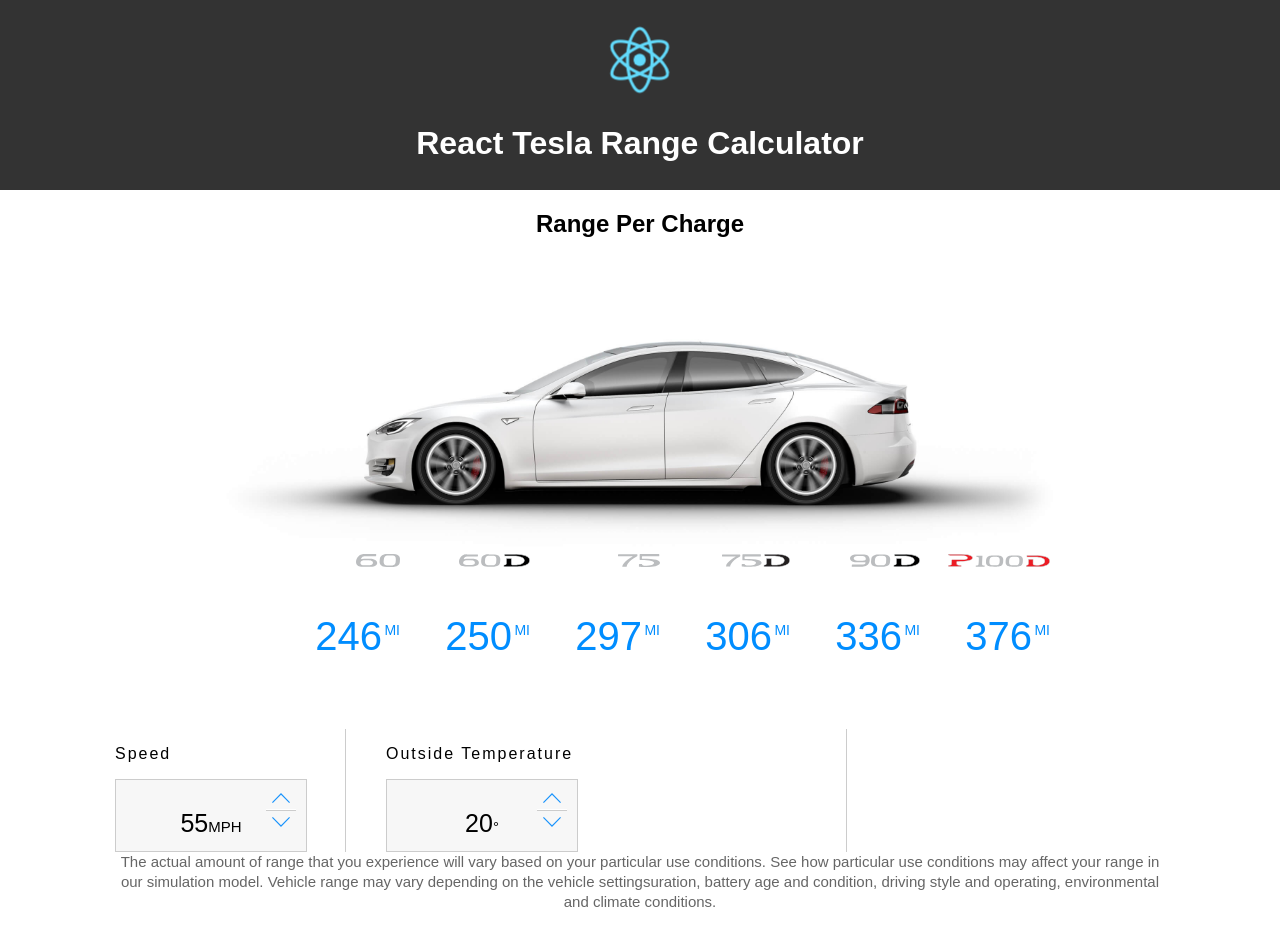
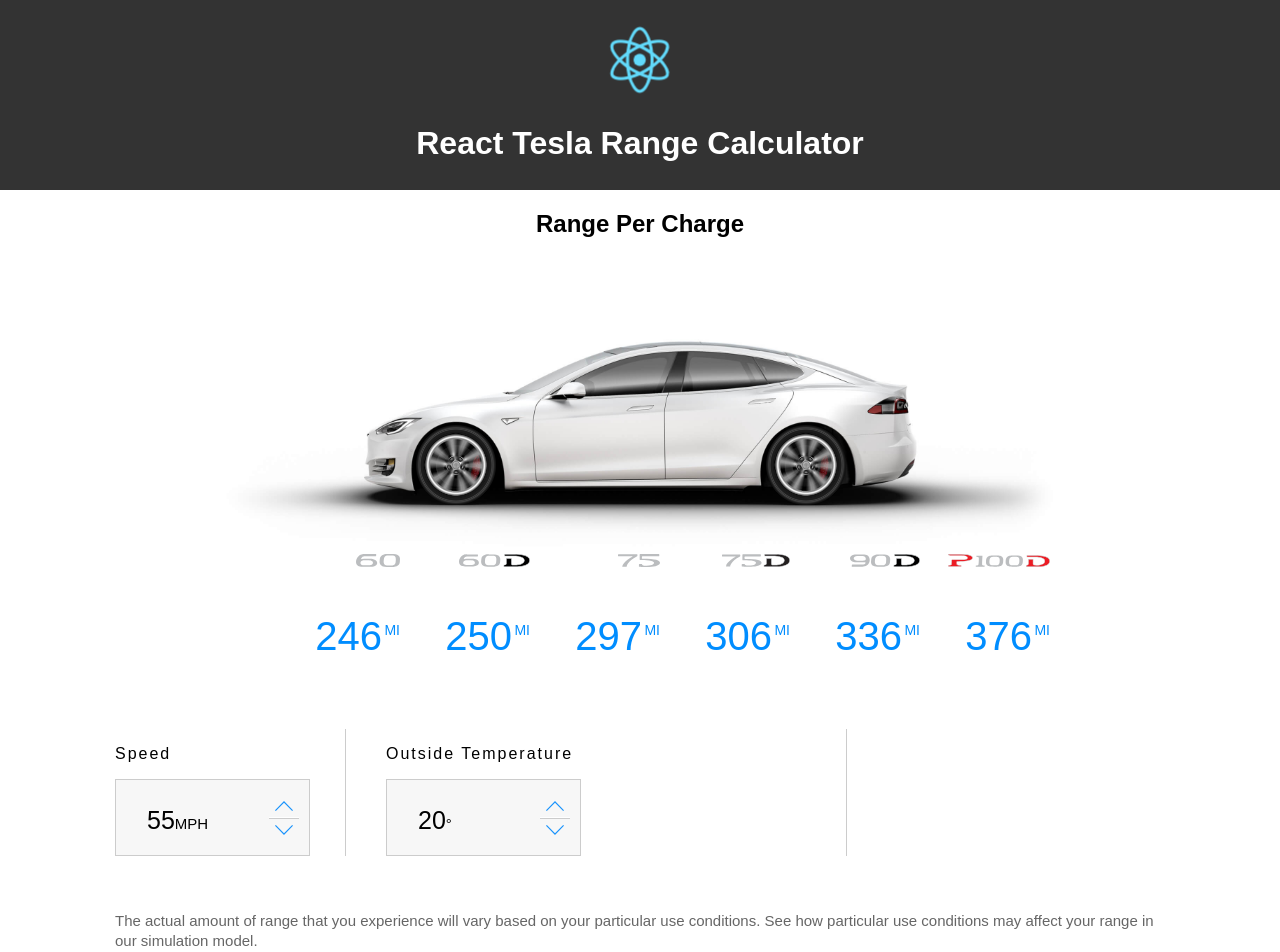
Before and after one commit to desmondcain/react-tesla-range-calculator, a React (Create React App) app: page / in a window 1280 px wide. Shown: the top 952 px of the page. Built offline with nearby package versions, Linux system fonts and the light colour scheme.

Commit message:
Tweaking more styles

```diff
--- a/src/App.scss
+++ b/src/App.scss
@@ -1,6 +1,4 @@
 .app {
-  text-align: center;
-
   .app-logo {
     animation: app-logo-spin infinite 20s linear;
     height: 80px;
@@ -8,19 +6,20 @@
 
   .app-header {
     background-color: #333;
+    color: white;
     height: 150px;
     padding: 20px;
-    color: white;
+    text-align: center;
   }
 
   .app-intro {
     font-size: large;
+    text-align: center;
   }
 
   .row {
-    clear: both;
-    content: "";
-    display: block;
+    display: flex;
+    width: 100%;
   }
 }
 
--- a/src/components/TeslaRange/TeslaCounter/TeslaCounter.scss
+++ b/src/components/TeslaRange/TeslaCounter/TeslaCounter.scss
@@ -5,7 +5,6 @@
   &-title {
     font-size: 16px;
     letter-spacing: 2px;
-    text-align: left;
   }
 
   &-container {
@@ -39,11 +38,11 @@
     background-color: #f7f7f7;
     border: 1px solid #ccc;
     display: inline-block;
-    height: 35px;
+    height: 45px;
     margin: 0 8px 0 0;
-    padding: 18px 0;
+    padding: 15px 0 15px 31px;
     position: relative;
-    width: 100%;
+    width: 85%;
 
     &:focus {
       background-color: #f2f2f2;
@@ -54,7 +53,7 @@
   &-controls {
     position: absolute;
     right: 10px;
-    top: 7px;
+    top: 15px;
 
     button {
       background-size: 60%;
--- a/src/components/TeslaRange/TeslaRangeHeader/TeslaRangeHeader.jsx
+++ b/src/components/TeslaRange/TeslaRangeHeader/TeslaRangeHeader.jsx
@@ -1,10 +1,12 @@
 import React, { Component } from 'react';
+
+import './TeslaRangeHeader.css';
 
 class TeslaRangeHeader extends Component {
 
   render() {
     return (
-      <div className="tesla-range-header-wrapper">
+      <div className="tesla-range-header">
         <h2>Range Per Charge</h2>
       </div>
     );
--- /dev/null
+++ b/src/components/TeslaRange/TeslaRangeHeader/TeslaRangeHeader.scss
@@ -0,0 +1,3 @@
+.tesla-range-header {
+  text-align: center;
+}
--- a/src/components/TeslaRange/index.jsx
+++ b/src/components/TeslaRange/index.jsx
@@ -63,7 +63,7 @@
         <TeslaRangeCar wheelSize={settings.wheels} />
         <TeslaStats stats={stats} />
 
-        <div className="tesla-controlls">
+        <div className="tesla-controls">
           <TeslaCounter
             title="Speed"
             unit="mph"
@@ -74,7 +74,7 @@
             onChange={this.handleChange('speed')}
           />
 
-          <div class="tesla-climate cf">
+          <div className="tesla-climate cf">
             <TeslaCounter
               title="Outside Temperature"
               unit="°"
@@ -88,10 +88,11 @@
         </div>
 
         <div className="row">
-          <p className="notice-range">
-            The actual amount of range that you experience will vary based on your particular use conditions. See how particular use conditions may affect your range in our simulation model.
-            Vehicle range may vary depending on the vehicle settingsuration, battery age and condition, driving style and operating, environmental and climate conditions.
-          </p>
+          <div className="notice-range">
+            <p>The actual amount of range that you experience will vary based on your particular use conditions. See how particular use conditions may affect your range in our simulation model.</p>
+
+            <p>Vehicle range may vary depending on the vehicle settingsuration, battery age and condition, driving style and operating, environmental and climate conditions.</p>
+          </div>
         </div>
       </div>
     );
--- a/src/components/TeslaRange/index.scss
+++ b/src/components/TeslaRange/index.scss
@@ -9,23 +9,25 @@
     text-align: center;
   }
 
+  .tesla-controls {
+    display: flex;
+    margin-bottom: 40px;
+    width: 100%;
+
+    .tesla-climate {
+      border-left: 1px solid #ccc;
+      border-right: 1px solid #ccc;
+      float: left;
+      margin: 0 40px 0 0;
+      padding: 0 40px;
+      width: 420px;
+    }
+  }
+
   .notice-range {
     color: #666;
     font-size: 15px;
     line-height: 20px;
-    margin: 20px 0;
+    margin: 0 0 20px;
   }
 }
-
-.tesla-climate {
-  border-left: 1px solid #ccc;
-  border-right: 1px solid #ccc;
-  float: left;
-  margin: 0 40px 0 0;
-  padding: 0 40px;
-  width: 420px;
-}
-
-.tesla-controls {
-  width: 10%;
-}
```
